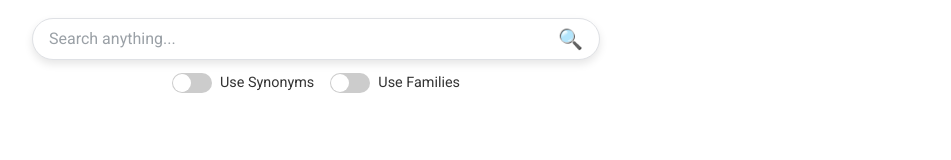
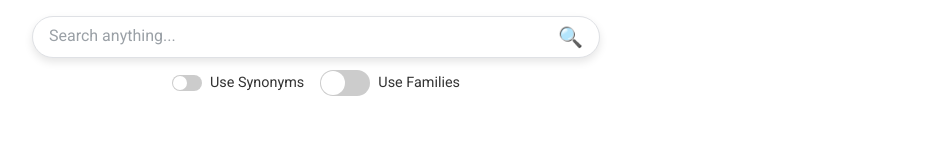
Before and after one commit to MeRahulThakur/SearchFE, a Svelte app: page / in a window 1280 px wide. Shown: the part 394-554 px from the top of the page, without its empty margins (324-1275 px from the left). Built offline with nearby package versions, Linux system fonts and the light colour scheme.

Commit message:
Added Switch component

```diff
--- a/src/components/SearchBox.svelte
+++ b/src/components/SearchBox.svelte
@@ -1,6 +1,7 @@
 <script lang="ts">
   import { onMount } from "svelte";
   import {hasSearchedOnce, searchParams} from "../store/state"
+  import Switch from "./Switch.svelte";
 
   interface ISearchBox {
     isLoading: boolean;
@@ -200,7 +201,7 @@
   </div>
 
   <div class="toggles">
-    <label class="switch">
+    <!-- <label class="switch">
       <input type="checkbox" bind:checked={$searchParams.useSynonyms} />
       <span class="slider"></span>
       <span class="label-text">Use Synonyms</span>
@@ -210,7 +211,9 @@
       <input type="checkbox" bind:checked={$searchParams.useFamilies} />
       <span class="slider"></span>
       <span class="label-text">Use Families</span>
-    </label>
+    </label> -->
+    <Switch param="useSynonyms" label="Use Synonyms" size="small" />
+    <Switch param="useFamilies" label="Use Families" size="large" />
   </div>
 </div>
 
--- /dev/null
+++ b/src/components/Switch.svelte
@@ -0,0 +1,111 @@
+<script lang="ts">
+  import { searchParams } from "../store/state";
+  import type { ISearchParams } from "../store/state";
+
+  interface SwitchProps {
+    param: keyof ISearchParams;
+    label: string;
+    size?: "small" | "medium" | "large";
+  }
+
+  let { param, label, size = "medium" }: SwitchProps = $props();
+
+  let checked = $state($searchParams[param]);
+
+  $effect(() => {
+    checked = $searchParams[param];
+  });
+
+  function toggle() {
+    searchParams.update((sp) => ({
+      ...sp,
+      [param]: !sp[param],
+    }));
+  }
+</script>
+
+<label class={`switch ${size}`}>
+  <input type="checkbox" bind:checked onchange={toggle} />
+  <span class="slider"></span>
+  <span class="label-text">{label}</span>
+</label>
+
+<style>
+  .switch {
+    display: flex;
+    align-items: center;
+    cursor: pointer;
+    gap: 0.5rem;
+    font-size: 0.95rem;
+  }
+
+  .switch input {
+    display: none;
+  }
+
+  .slider {
+    position: relative;
+    background: #ccc;
+    border-radius: 20px;
+    transition: background 0.3s;
+  }
+
+  /* Default dimensions = medium */
+  .switch.medium .slider {
+    width: 40px;
+    height: 20px;
+  }
+
+  .switch.medium .slider::before {
+    width: 18px;
+    height: 18px;
+    top: 1px;
+    left: 1px;
+  }
+
+  .switch.small .slider {
+    width: 30px;
+    height: 16px;
+  }
+
+  .switch.small .slider::before {
+    width: 14px;
+    height: 14px;
+    top: 1px;
+    left: 1px;
+  }
+
+  .switch.large .slider {
+    width: 50px;
+    height: 26px;
+  }
+
+  .switch.large .slider::before {
+    width: 24px;
+    height: 24px;
+    top: 1px;
+    left: 1px;
+  }
+
+  input:checked + .slider {
+    background: linear-gradient(90deg, #ff8a00, #e52e71, #9b00ff);
+  }
+
+  input:checked + .slider::before {
+    /* transform: translateX(20px); */
+    transform: translateX(calc(100% - 1px));
+  }
+
+  .slider::before {
+    content: "";
+    position: absolute;
+    background: white;
+    border-radius: 50%;
+    transition: transform 0.3s;
+  }
+
+  .label-text {
+    font-size: 0.9rem;
+    color: #333;
+  }
+</style>
--- a/src/store/state.ts
+++ b/src/store/state.ts
@@ -1,6 +1,6 @@
 import { writable } from "svelte/store";
 
-interface ISearchParams {
+export interface ISearchParams {
   useFamilies: boolean;
   useSynonyms: boolean;
 }
```
